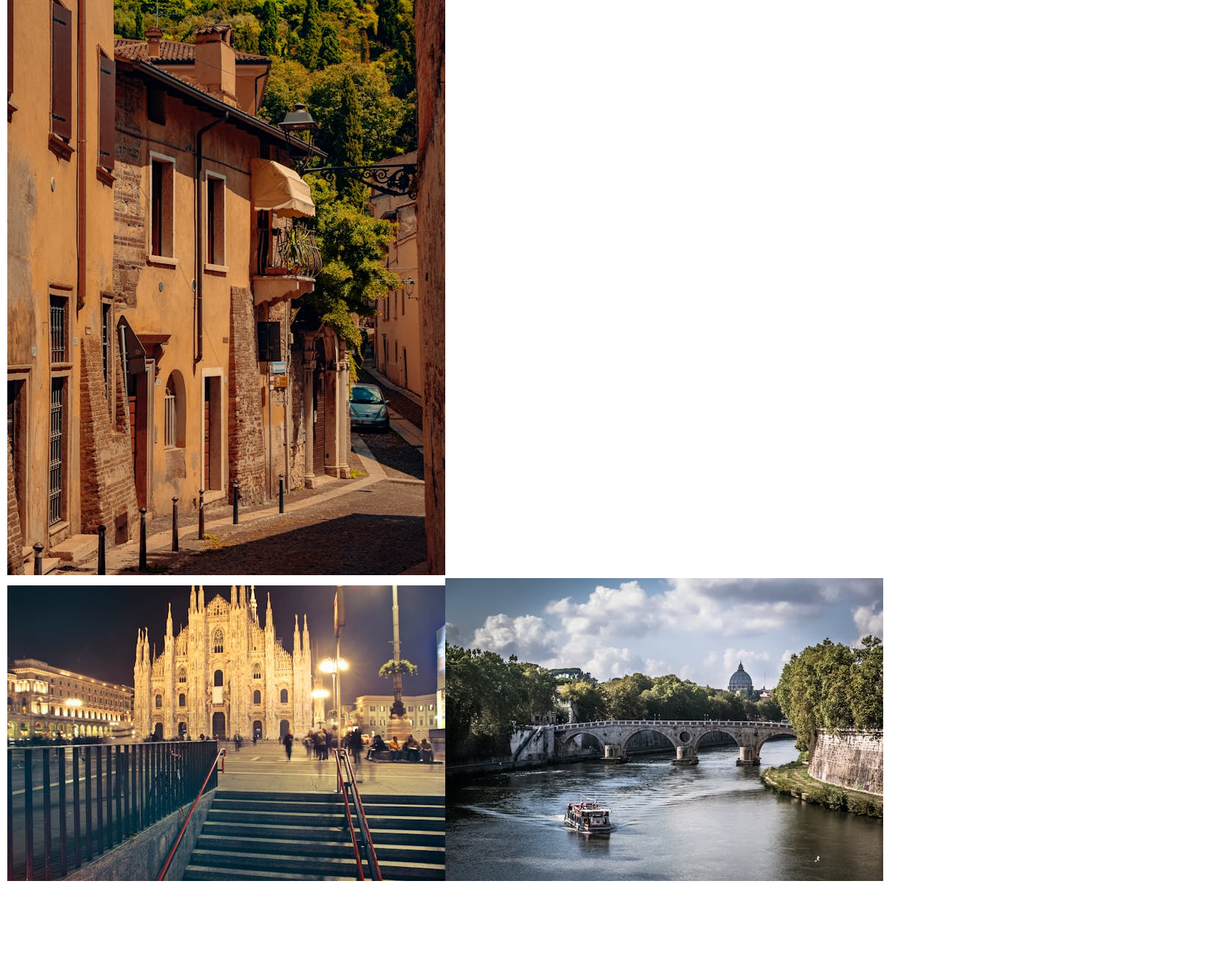
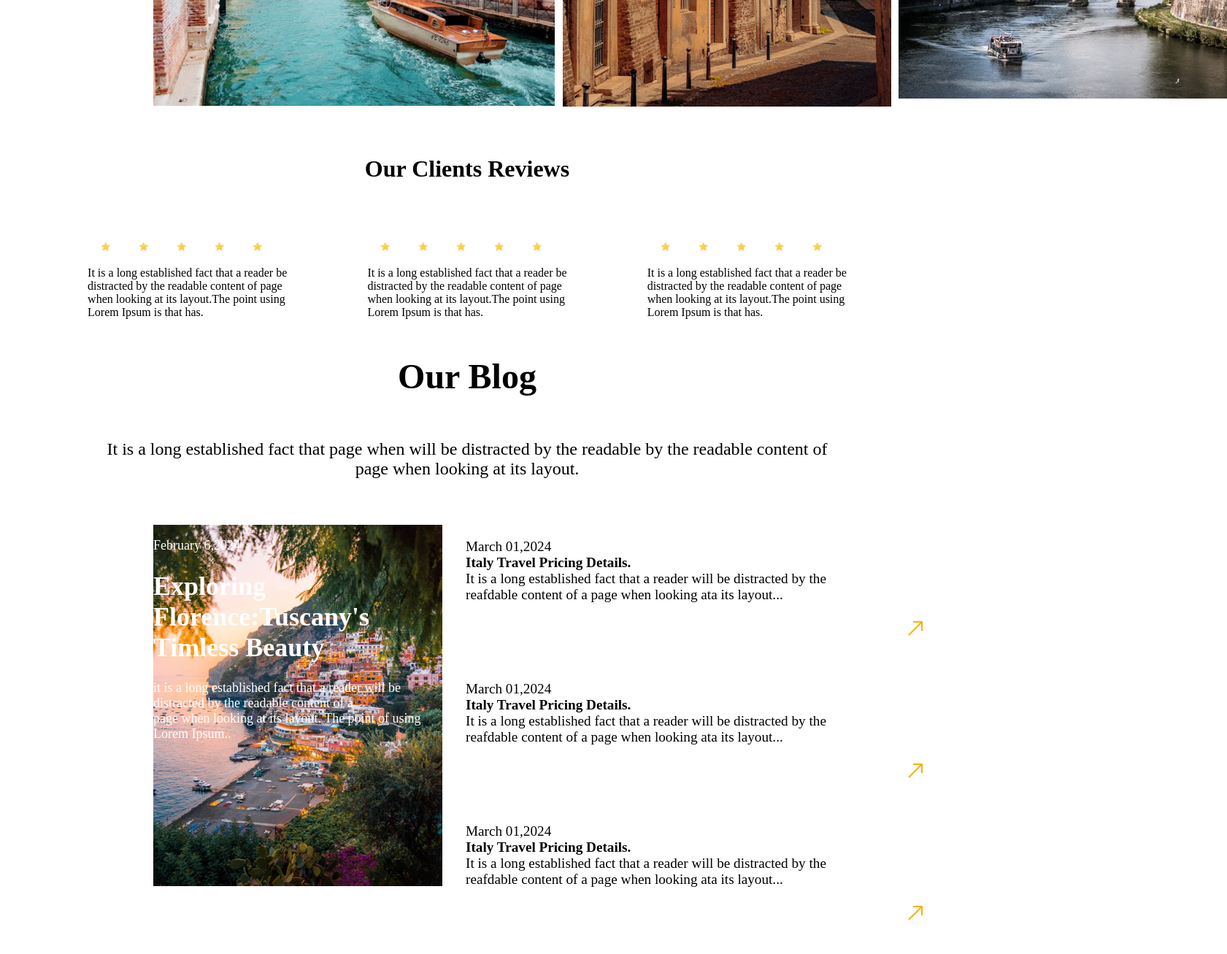
Before and after one commit to Glory-Kuria/travel-website, a plain HTML site: page index.html in a window 1280 px wide. Shown: the part 2757-4064 px from the top of the page at 73% size, 1681 px wide, since content can reach past the window. Before the commit the page ends 3988 px from the top, so only its background shows below. Drawn offline with Linux system fonts and the light colour scheme.

Commit message:
add files

```diff
--- a/index.html
+++ b/index.html
@@ -61,12 +61,55 @@
   <div class="italy"><button>Italy</button></div>
   <div class="eng"><button>England</button></div>
   <div class="bang"><button>Bangkok</button></div>
-  <div class="ned"><a href=""><button>France</button></a></div>
-  <div><button>Nederland</button></div>
+  <div class="france"><a href=""><button>France</button></a></div>
+  <div class="ned"><button>Nederland</button></div>
+  </div>
+  <div id="topdest">
+  <div cl><img src="images.html/florence.jpeg" style="width:550px;" height="335px"> <br><img src="images.html/venice.jpeg" style="width: 550px;" height="335px"></div>
+  <div><img src="images.html/town-in-italy.jpeg" style="width:450px;">
+  </div>
+  <div><img src="images.html/mitaly.jpeg" style="width: 450px;" height="330px"><br><img src="images.html/rome.jpeg" style="width: 450px;" height="330px"></div>
   </div>
 
-  <div><img src="images.html/florence.jpeg" alt=""> <img src="images.html/venice.jpeg" alt=""></div>
-  <div><img src="images.html/town-in-italy.jpeg" alt=""></div>
-  <div><img src="images.html/mitaly.jpeg" alt=""><img src="images.html/rome.jpeg" alt=""></div>
+  <div class="title" ><h1>Our Clients Reviews</h1></div>
+
+  <div id="ratingstar">
+  <div>
+    <img src="images.html/icons8-star-filled-48.png" alt="">
+    <img src="images.html/icons8-star-filled-48.png" alt="">
+    <img src="images.html/icons8-star-filled-48.png" alt="">
+    <img src="images.html/icons8-star-filled-48.png" alt="">
+    <img src="images.html/icons8-star-filled-48.png" alt=""> <br> It is a long established fact that a reader be <br>distracted by the readable content of page <br>when looking at its layout.The point using <br>Lorem Ipsum is that has. <br>
+    <img src="images.html/" alt="">
+  </div>
+  <div>
+    <img src="images.html/icons8-star-filled-48.png" alt="">
+    <img src="images.html/icons8-star-filled-48.png" alt="">
+    <img src="images.html/icons8-star-filled-48.png" alt="">
+    <img src="images.html/icons8-star-filled-48.png" alt="">
+    <img src="images.html/icons8-star-filled-48.png" alt=""> <br> It is a long established fact that a reader be <br>distracted by the readable content of page <br>when looking at its layout.The point using <br>Lorem Ipsum is that has. <br>
+    <img src="images.html/" alt="">
+  </div>
+  <div>
+    <img src="images.html/icons8-star-filled-48.png" alt="">
+    <img src="images.html/icons8-star-filled-48.png" alt="">
+    <img src="images.html/icons8-star-filled-48.png" alt="">
+    <img src="images.html/icons8-star-filled-48.png" alt="">
+    <img src="images.html/icons8-star-filled-48.png" alt=""> <br> It is a long established fact that a reader be <br>distracted by the readable content of page <br>when looking at its layout.The point using <br>Lorem Ipsum is that has. <br>
+    <img src="images.html/" alt="">
+  </div>
+  </div>
+
+  <div id="blog"><h1>Our Blog</h1> <br>It is a long established fact that page when will be distracted by the readable by the readable content of <br>page when looking at its layout.</div>
+
+  <div id="florence">
+  <div id="exploring">
+  <p>February 6,2024 <br> <h1>Exploring Florence:Tuscany's Timless Beauty</h1>it is  a long established fact that a reader will be distracted by the readable content of a <br>page when looking at its layout. The point of using Lorem Ipsum..</b></p>
+</div>
+
+  <div><p>March 01,2024 <br><b>Italy Travel Pricing Details.</b> <br>It is a long established fact that a reader will be distracted by the <br>reafdable content of a page when looking ata its layout...</p> <img class="arroww" src="images.html/icons8-up-right-32.png" alt="">
+  <p>March 01,2024 <br><b>Italy Travel Pricing Details.</b> <br>It is a long established fact that a reader will be distracted by the <br>reafdable content of a page when looking ata its layout...</p><img class="arroww" src="images.html/icons8-up-right-32.png" alt="">
+  <p>March 01,2024 <br><b>Italy Travel Pricing Details.</b> <br>It is a long established fact that a reader will be distracted by the <br>reafdable content of a page when looking ata its layout...</p> <img class="arroww" src="images.html/icons8-up-right-32.png" alt=""></div>
+  </div>
 </body>
 </html>
--- a/style.css
+++ b/style.css
@@ -127,6 +127,50 @@ border-radius: 20px;
 .ned{
   border-radius: 20px;
 }
+#topdest{
+  display: flex;
+  gap: 1%;
+  margin-left: 200px;
+  margin-top: 3%;
+}
+#ratingstar{
+  display: flex;
+  justify-content: space-evenly;
+  margin-top: 5%;
+}
+.title{
+  text-align: center;
+  margin-top: 5%;
+}
+#blog{
+  text-align: center;
+  font-size: x-large;
+}
+#exploring{
+  background-image: url('images.html/sunrise.jpeg');
+  background-repeat: no-repeat;
+  height: 70vh;
+  background-size: contain;
+  /* padding: 200px 20px 20px 20px; */
+  /* margin-top: 200px; */
+  /* margin-bottom: 20%; */
+  color: white;
+  font-size: large;
+
+}
+#florence{
+  display: flex;
+  gap: 3%;
+  margin-top:5%;
+  margin-left: 200px;
+  font-size: larger;
+}
+.arroww{
+  margin-left: 600px;
+  margin-bottom: 5%;
+}
+
+
   @media all and (min-width: 200px) and (max-width:1024px){
      body {
       margin-left: 10px;
```
Also changed, not shown: images.html/icons8-up-right-32.png (added), images.html/sunrise.jpeg (added).
